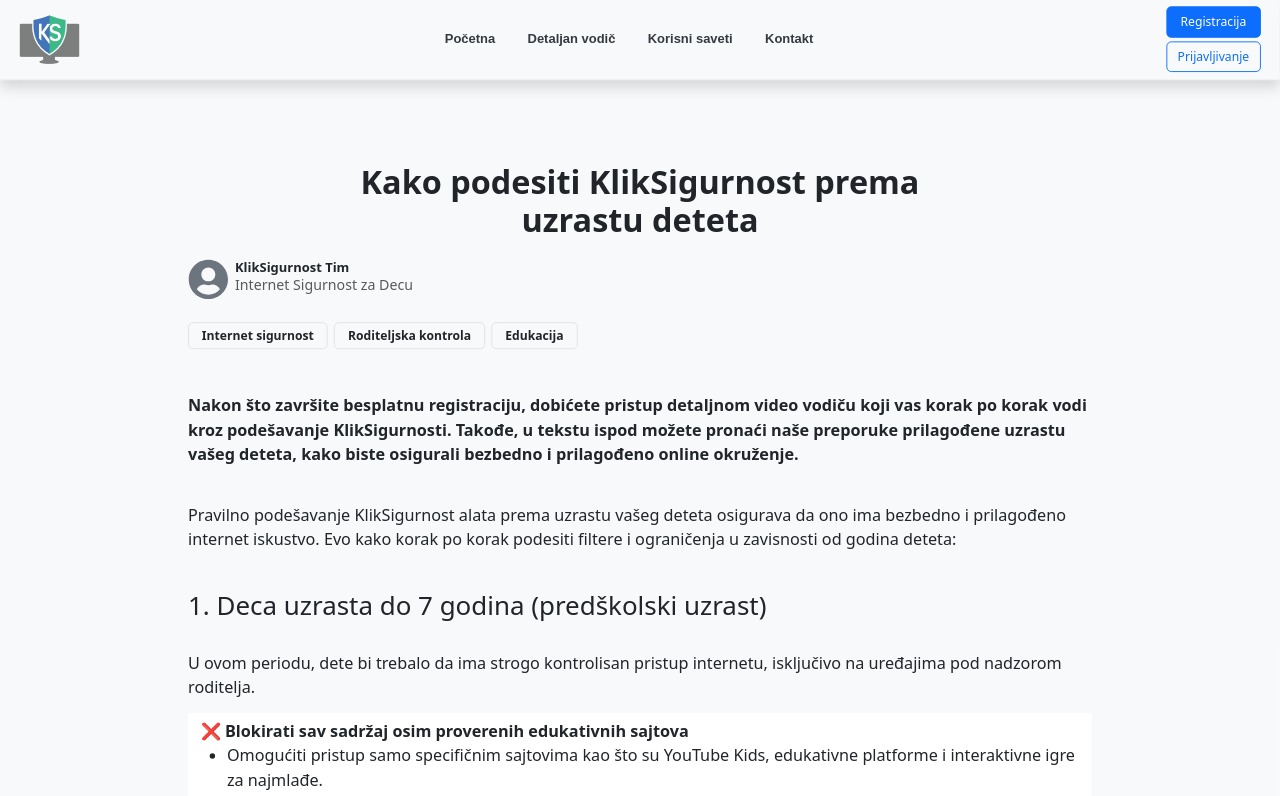
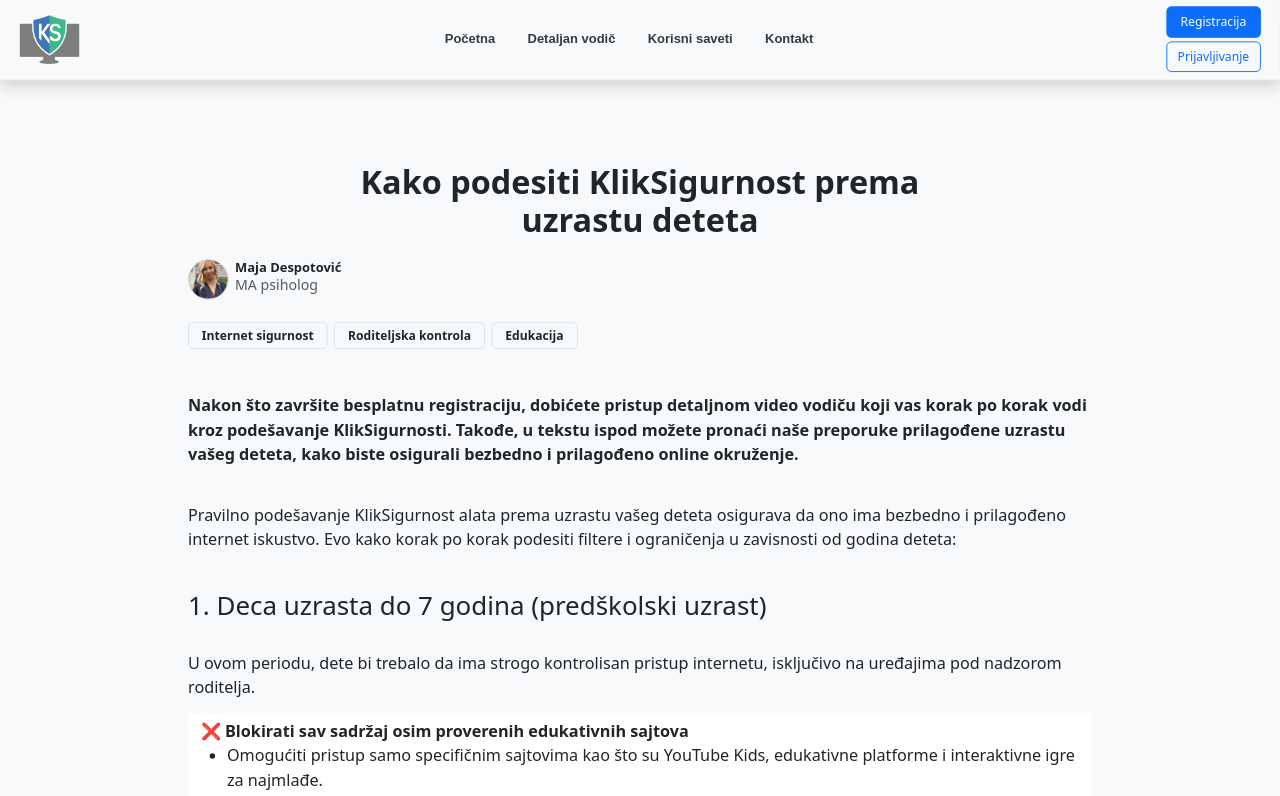
Before and after one commit to mantonic002/kliksigurnost-front, a React (Vite) app: page /vodic in a window 1280 px wide. Shown: the top 796 px of the page. Built offline with nearby package versions, Linux system fonts and the light colour scheme.

Commit message:
edukacija

```diff
--- a/src/components/logged-out/Blog/EdukativniSajtovi.tsx
+++ b/src/components/logged-out/Blog/EdukativniSajtovi.tsx
@@ -1,7 +1,7 @@
 import { Container, Row, Col, Image, Badge, Button} from "react-bootstrap";
-import { FaUserCircle } from "react-icons/fa";
 import featuredImage from "../../../logo_final2.png"; // Replace with your actual image path
 import "../../../styles/components/Blog.css";
+import psiholog from "/images/psiholog2.png"
 
 const EdukativniSajtovi = () => {
   return (
@@ -18,11 +18,22 @@ const EdukativniSajtovi = () => {
 
 		{/* Author Section */}
     <Row className="mt-3">
-          <Col lg={8} className="d-flex">
-            <FaUserCircle size={50} className="me-2 text-secondary" />
+        <Col lg={8} className="d-flex ">
+        <img
+          src={psiholog} // Replace with actual image URL
+          alt="psiholog"
+          style={{
+            width: "50px",
+            height: "50px",
+            borderRadius: "50%",
+            objectFit: "cover",
+            marginRight: "8px",
+            border: "1px solid #ccc"
+          }}
+        />
           <div>
-              <h6 className="mb-0 fw-bold">KlikSigurnost Tim</h6>
-              <p className="text-muted small">Internet Sigurnost za Decu</p>
+            <h6 className="mb-0 fw-bold">Maja Despotović</h6>
+            <p className="text-muted small">MA psiholog</p>
           </div>
         </Col>
       </Row>
--- a/src/components/logged-out/Blog/PodesavanjePremaUzrastu.tsx
+++ b/src/components/logged-out/Blog/PodesavanjePremaUzrastu.tsx
@@ -1,7 +1,7 @@
 import { Container, Row, Col, Image, Badge, ListGroup } from "react-bootstrap";
-import { FaUserCircle } from "react-icons/fa";
 import featuredImage from "../../../logo_final2.png"; // Replace with your actual image path
 import "../../../styles/components/Blog.css";
+import psiholog from "/images/psiholog2.png"
 
 const PodesavanjePremaUzrastu = () => {
   return (
@@ -18,11 +18,22 @@ const PodesavanjePremaUzrastu = () => {
 
 		{/* Author Section */}
     <Row className="mt-3">
-          <Col lg={8} className="d-flex">
-            <FaUserCircle size={50} className="me-2 text-secondary" />
+        <Col lg={8} className="d-flex ">
+        <img
+          src={psiholog} // Replace with actual image URL
+          alt="psiholog"
+          style={{
+            width: "50px",
+            height: "50px",
+            borderRadius: "50%",
+            objectFit: "cover",
+            marginRight: "8px",
+            border: "1px solid #ccc"
+          }}
+        />
           <div>
-              <h6 className="mb-0 fw-bold">KlikSigurnost Tim</h6>
-              <p className="text-muted small">Internet Sigurnost za Decu</p>
+            <h6 className="mb-0 fw-bold">Maja Despotović</h6>
+            <p className="text-muted small">MA psiholog</p>
           </div>
         </Col>
       </Row>
--- a/src/components/logged-out/Blog/Pravila.tsx
+++ b/src/components/logged-out/Blog/Pravila.tsx
@@ -1,7 +1,7 @@
 import { Container, Row, Col, Image, Badge} from "react-bootstrap";
-import { FaUserCircle } from "react-icons/fa";
 import featuredImage from "../../../logo_final2.png"; // Replace with your actual image path
 import "../../../styles/components/Blog.css";
+import psiholog from "/images/psiholog2.png"
 
 const Pravila = () => {
   return (
@@ -18,11 +18,22 @@ const Pravila = () => {
 
 		{/* Author Section */}
     <Row className="mt-3">
-          <Col lg={8} className="d-flex">
-            <FaUserCircle size={50} className="me-2 text-secondary" />
+        <Col lg={8} className="d-flex ">
+        <img
+          src={psiholog} // Replace with actual image URL
+          alt="psiholog"
+          style={{
+            width: "50px",
+            height: "50px",
+            borderRadius: "50%",
+            objectFit: "cover",
+            marginRight: "8px",
+            border: "1px solid #ccc"
+          }}
+        />
           <div>
-              <h6 className="mb-0 fw-bold">KlikSigurnost Tim</h6>
-              <p className="text-muted small">Internet Sigurnost za Decu</p>
+            <h6 className="mb-0 fw-bold">Maja Despotović</h6>
+            <p className="text-muted small">MA psiholog</p>
           </div>
         </Col>
       </Row>
--- a/src/components/logged-out/Blog/SkriveniRizici.tsx
+++ b/src/components/logged-out/Blog/SkriveniRizici.tsx
@@ -1,7 +1,7 @@
 import { Container, Row, Col, Image, Badge, ListGroup} from "react-bootstrap";
-import { FaUserCircle } from "react-icons/fa";
 import featuredImage from '../../../logo_final2.png';
 import "../../../styles/components/Blog.css";
+import psiholog from "/images/psiholog2.png"
 
 const SkriveniRizici = () => {
   return (
@@ -16,13 +16,24 @@ const SkriveniRizici = () => {
         </Col>
       </Row>
 
-      {/* Author Section */}
-      <Row className="mt-3">
+		{/* Author Section */}
+    <Row className="mt-3">
         <Col lg={8} className="d-flex ">
-          <FaUserCircle size={50} className="me-2 text-secondary" />
+        <img
+          src={psiholog} // Replace with actual image URL
+          alt="psiholog"
+          style={{
+            width: "50px",
+            height: "50px",
+            borderRadius: "50%",
+            objectFit: "cover",
+            marginRight: "8px",
+            border: "1px solid #ccc"
+          }}
+        />
           <div>
-            <h6 className="mb-0 fw-bold">John Doe</h6>
-            <p className="text-muted small">Diplomirani psiholog</p>
+            <h6 className="mb-0 fw-bold">Maja Despotović</h6>
+            <p className="text-muted small">MA psiholog</p>
           </div>
         </Col>
       </Row>
--- a/src/components/logged-out/Blog/Trikovi.tsx
+++ b/src/components/logged-out/Blog/Trikovi.tsx
@@ -1,8 +1,8 @@
 import { Container, Row, Col, Image, Badge, Button} from "react-bootstrap";
-import { FaUserCircle } from "react-icons/fa";
 import featuredImage from "../../../logo_final2.png"; // Replace with your actual image path
 import "../../../styles/components/Blog.css";
 import { useNavigate } from 'react-router-dom';
+import mico from "/images/mico.png"
 
 const Trikovi = () => {
 
@@ -21,11 +21,22 @@ const Trikovi = () => {
 
 		{/* Author Section */}
     <Row className="mt-3">
-          <Col lg={8} className="d-flex">
-            <FaUserCircle size={50} className="me-2 text-secondary" />
+        <Col lg={8} className="d-flex ">
+        <img
+          src={mico} // Replace with actual image URL
+          alt="KlikSigurnost"
+          style={{
+            width: "50px",
+            height: "50px",
+            borderRadius: "50%",
+            objectFit: "cover",
+            marginRight: "8px",
+            border: "1px solid #ccc"
+          }}
+        />
           <div>
-              <h6 className="mb-0 fw-bold">KlikSigurnost Tim</h6>
-              <p className="text-muted small">Internet Sigurnost za Decu</p>
+            <h6 className="mb-0 fw-bold">Mićo Antonić</h6>
+            <p className="text-muted small">KlikSigurnost tim</p>
           </div>
         </Col>
       </Row>
--- a/src/components/logged-out/Blog/ZastoKlikSigurnost.tsx
+++ b/src/components/logged-out/Blog/ZastoKlikSigurnost.tsx
@@ -1,7 +1,7 @@
 import { Container, Row, Col, Image, Badge, ListGroup} from "react-bootstrap";
 import featuredImage from '../../../logo_final2.png';
 import "../../../styles/components/Blog.css";
-import psiholog from "/images/psiholog2.png"
+import mico from "/images/mico.png"
 
 const ZastoKlikSigurnost = () => {
   return (
@@ -16,12 +16,12 @@ const ZastoKlikSigurnost = () => {
         </Col>
       </Row>
 
-      {/* Author Section */}
-      <Row className="mt-3">
+		{/* Author Section */}
+    <Row className="mt-3">
         <Col lg={8} className="d-flex ">
         <img
-          src={psiholog} // Replace with actual image URL
-          alt="psiholog"
+          src={mico} // Replace with actual image URL
+          alt="KlikSigurnost"
           style={{
             width: "50px",
             height: "50px",
@@ -32,8 +32,8 @@ const ZastoKlikSigurnost = () => {
           }}
         />
           <div>
-            <h6 className="mb-0 fw-bold">Maja Despotović</h6>
-            <p className="text-muted small">MA psiholog</p>
+            <h6 className="mb-0 fw-bold">Mićo Antonić</h6>
+            <p className="text-muted small">KlikSigurnost tim</p>
           </div>
         </Col>
       </Row>
--- a/src/components/logged-out/madeeasy/MadeEasy.tsx
+++ b/src/components/logged-out/madeeasy/MadeEasy.tsx
@@ -97,7 +97,7 @@ const MadeEasy = () => {
                 pitanja, stupite u kontakt sa našim timom tehničke podrške putem
                 poziva ili online zakazanog sastanaka.
               </p>
-              <Link to="/kontakt">
+              <Link to="/prijava">
                 <Button variant="primary" className="learn-btn">
                   Zakažite sastanak!
                 </Button>
```
Also changed, not shown: public/images/mico.png (added). Lines whose indentation alone changed are shown as unchanged.
